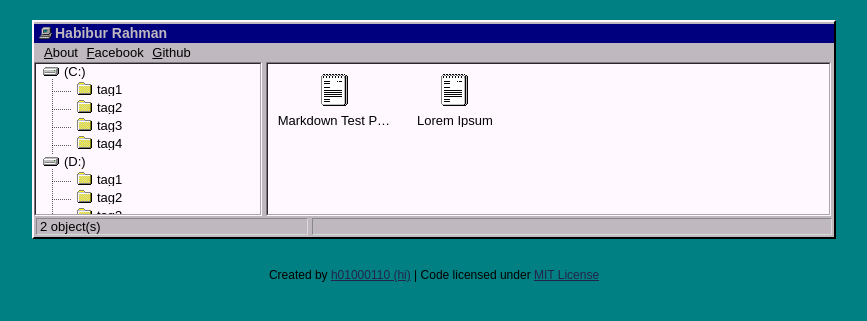
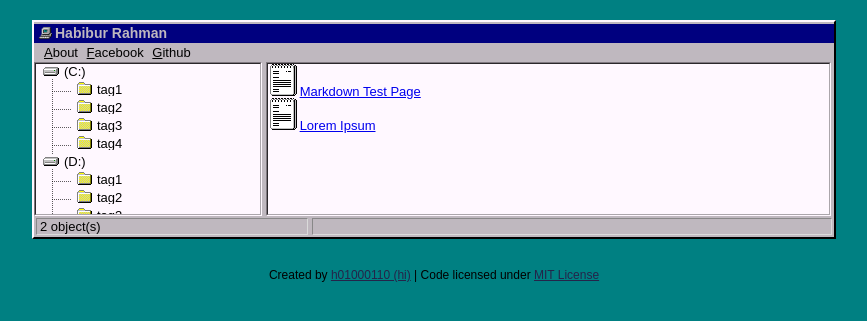
Before and after one commit to Habibu-R-ahman/habibu-r-ahman.github.io, a Jekyll site: the page built from index.html, in a window 1280 px wide. Shown: the top 321 px of the page, without its empty margins (206-1073 px from the left). Built offline with Jekyll 4.4.1, drawn with Linux system fonts in a browser that asks for light colours.

Commit message:
Make ol list { before ul }

```diff
--- a/index.html
+++ b/index.html
@@ -1,8 +1,8 @@
 ---
 layout: default
 ---
-<ul>
+<ol>
 	{% for post in site.posts %}
 	<li><a href="{{  post.url }}" title="{{ post.title }}"><img src="/assets/img/file.ico" title="{{ post.title }}" />{{ post.title }}</a></li>
 	{% endfor %}
-</ul>
+</ol>
```
